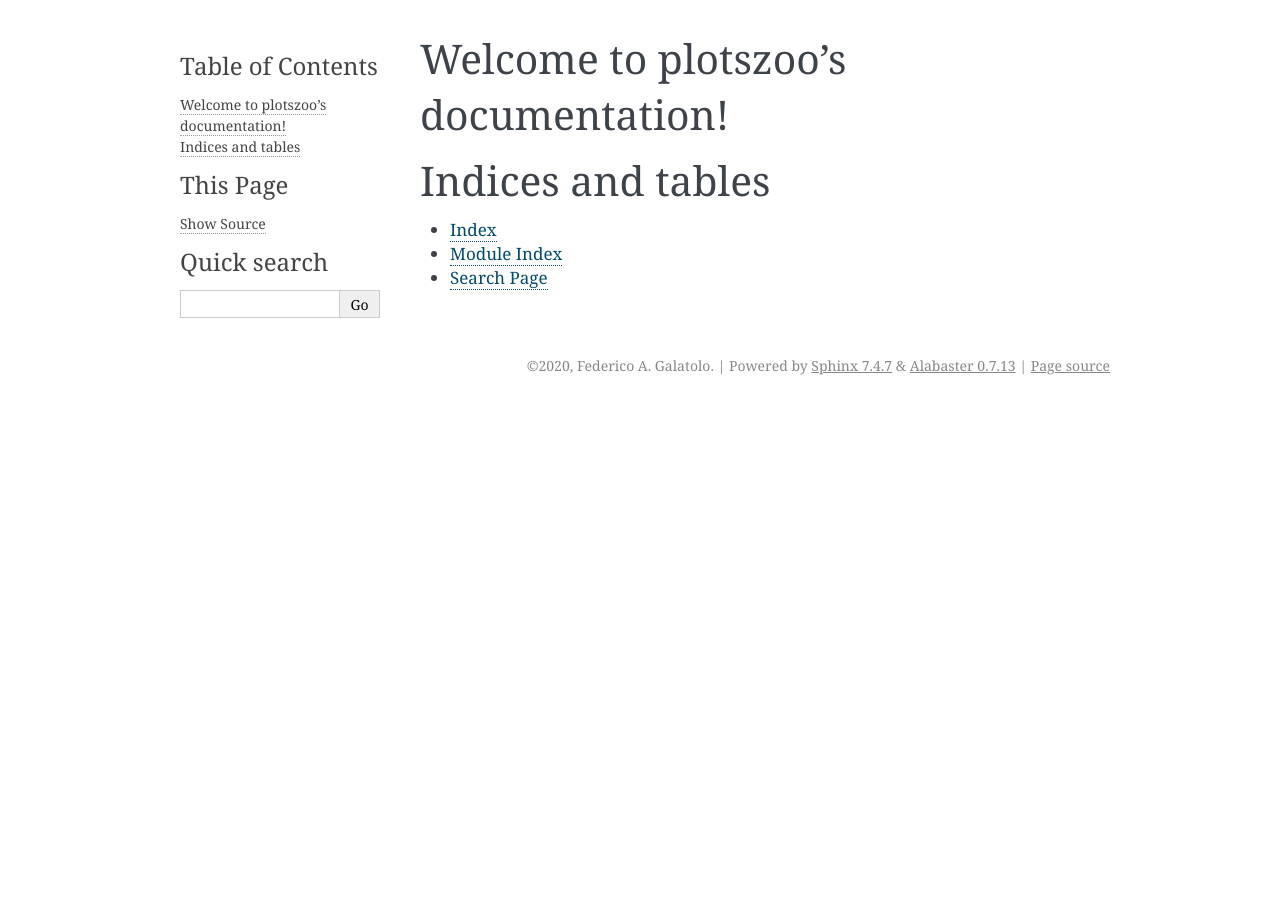
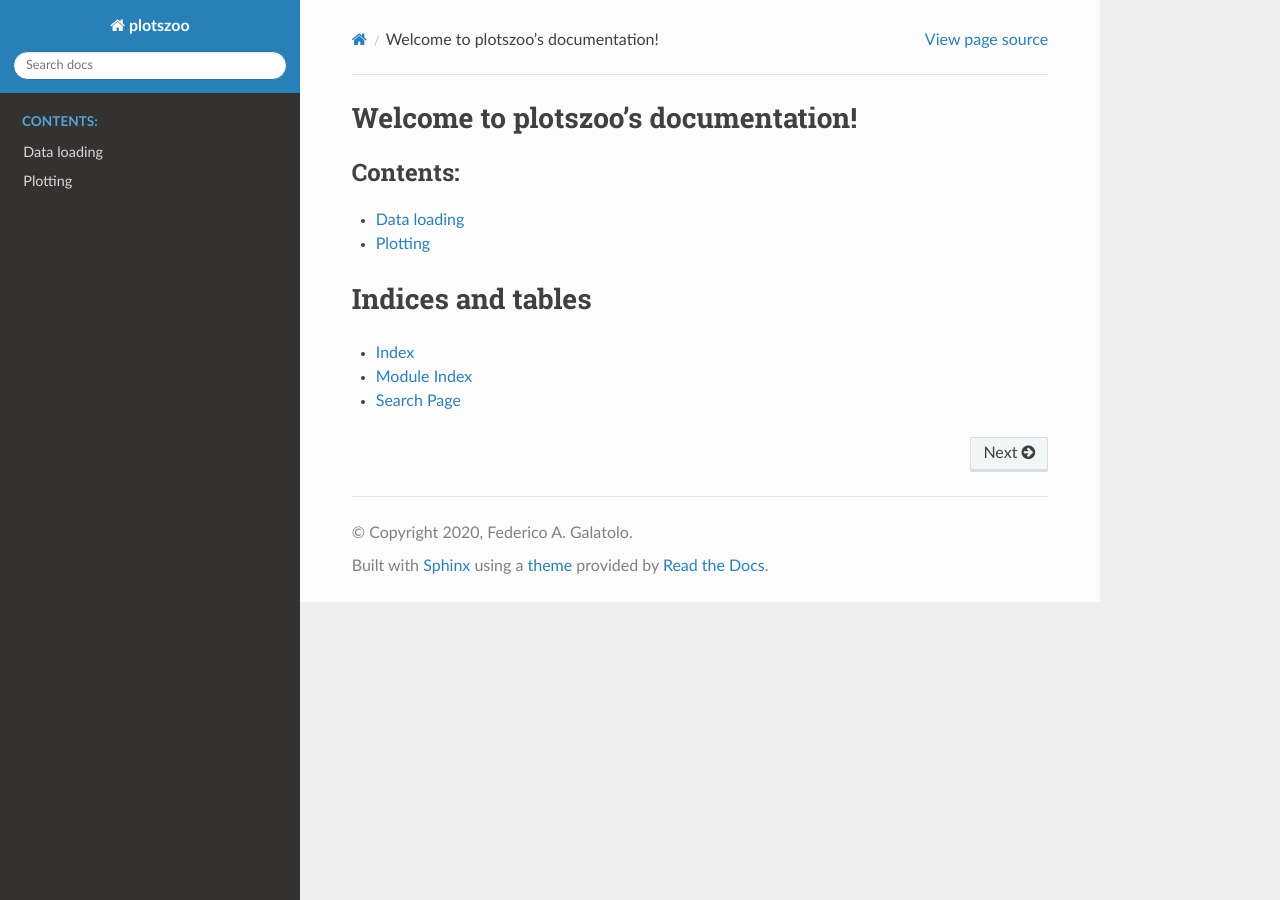
Before and after one commit to galatolofederico/plotszoo, a Sphinx documentation site: the page built from sphinx-docs/source/index.rst, in a window 1280 px wide. Built offline with Sphinx 7.4.7 and the Read the Docs theme 2.0.0, drawn with Linux system fonts in a browser that asks for light colours.

Commit message:
Basic rst docs

```diff
--- a/sphinx-docs/source/conf.py
+++ b/sphinx-docs/source/conf.py
@@ -10,9 +10,9 @@
 # add these directories to sys.path here. If the directory is relative to the
 # documentation root, use os.path.abspath to make it absolute, like shown here.
 #
-# import os
-# import sys
-# sys.path.insert(0, os.path.abspath('.'))
+import os
+import sys
+sys.path.insert(0, os.path.abspath('../..'))
 
 
 # -- Project information -----------------------------------------------------
@@ -28,6 +28,7 @@ author = 'Federico A. Galatolo'
 # extensions coming with Sphinx (named 'sphinx.ext.*') or your custom
 # ones.
 extensions = [
+    'sphinx.ext.autodoc'
 ]
 
 # Add any paths that contain templates here, relative to this directory.
@@ -44,7 +45,7 @@ exclude_patterns = []
 # The theme to use for HTML and HTML Help pages.  See the documentation for
 # a list of builtin themes.
 #
-html_theme = 'alabaster'
+html_theme = 'sphinx_rtd_theme'
 
 # Add any paths that contain custom static files (such as style sheets) here,
 # relative to this directory. They are copied after the builtin static files,
--- a/sphinx-docs/source/index.rst
+++ b/sphinx-docs/source/index.rst
@@ -1,8 +1,3 @@
-.. plotszoo documentation master file, created by
-   sphinx-quickstart on Sat Nov 14 13:11:02 2020.
-   You can adapt this file completely to your liking, but it should at least
-   contain the root `toctree` directive.
-
 Welcome to plotszoo's documentation!
 ====================================
 
@@ -10,6 +5,8 @@ Welcome to plotszoo's documentation!
    :maxdepth: 2
    :caption: Contents:
 
+   data
+   plotting
 
 
 Indices and tables
--- /dev/null
+++ b/sphinx-docs/source/plotting.rst
@@ -0,0 +1,5 @@
+Plotting
+========
+
+
+Plotting docs
```
Also changed, not shown: sphinx-docs/source/data.rst (added, +16 -0 lines), 2 other files.
